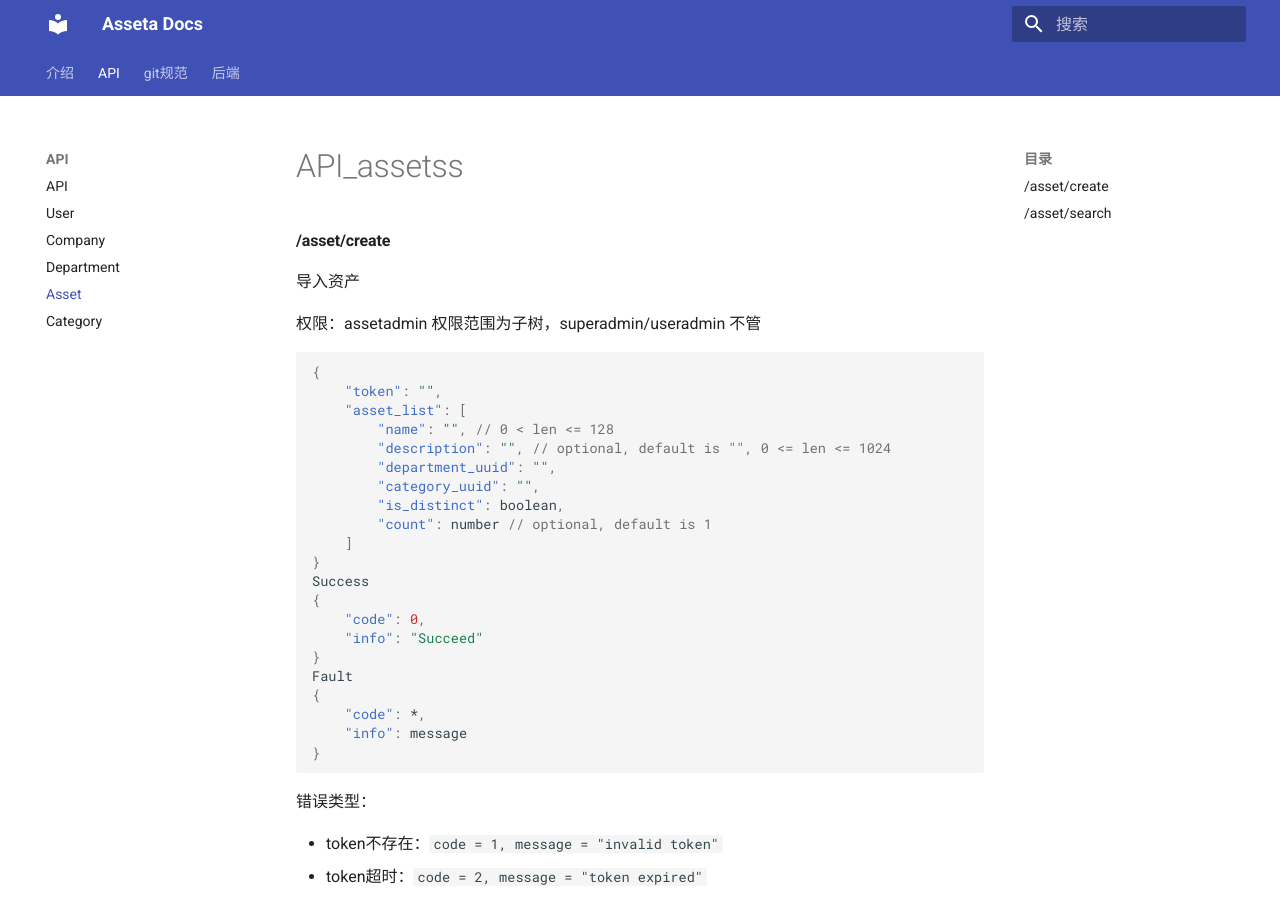
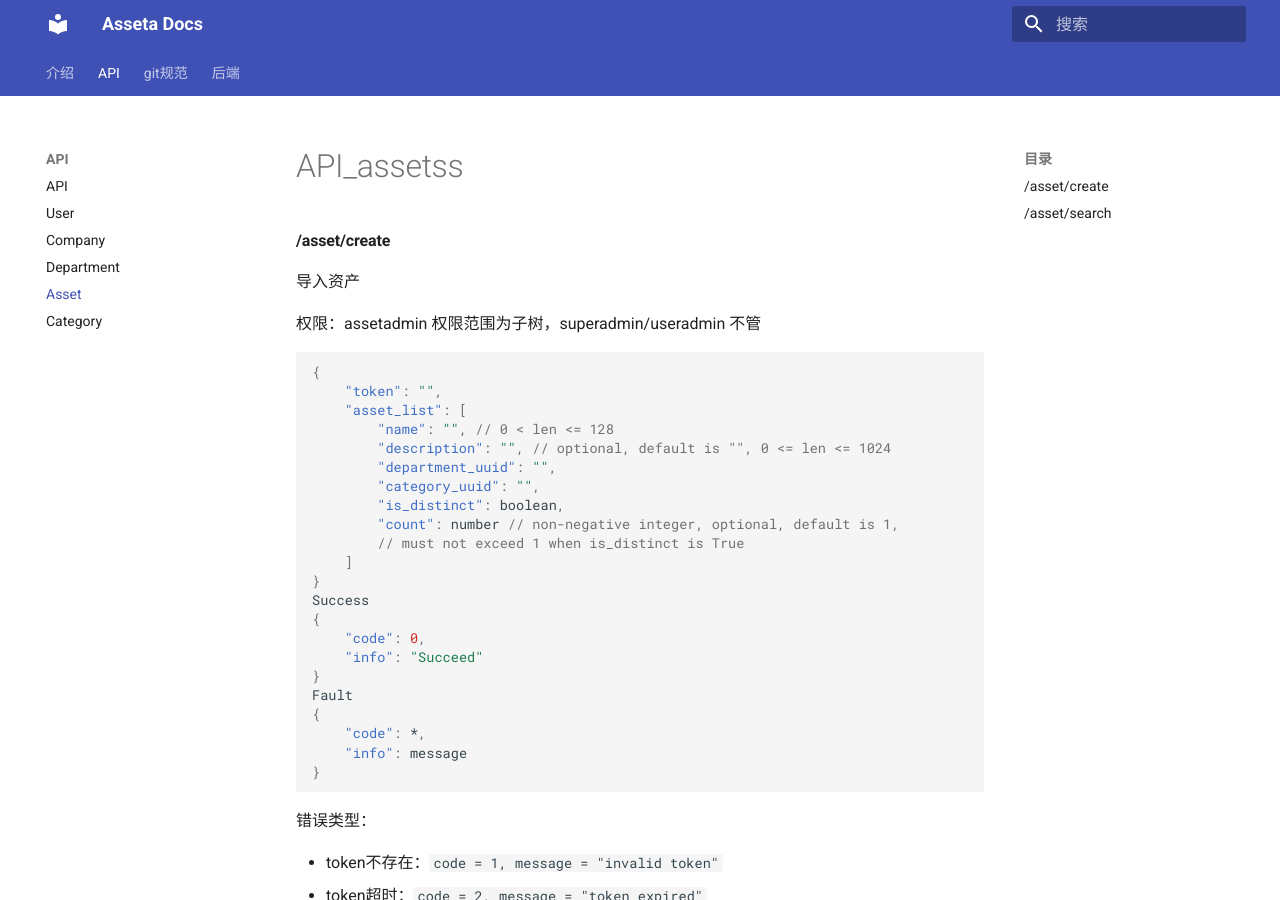
Before and after one commit to kuritas/asseta-docs, an MkDocs documentation site: the page built from docs/API/asset.md, in a window 1280 px wide and 900 px high. Built offline with MkDocs 1.6.1 and Material for MkDocs 9.7.7, drawn with Linux system fonts in a browser that asks for light colours.

Commit message:
asset/create limits

```diff
--- a/docs/API/asset.md
+++ b/docs/API/asset.md
@@ -15,7 +15,8 @@
 		"department_uuid": "",
 		"category_uuid": "",
 		"is_distinct": boolean,
-		"count": number // optional, default is 1
+		"count": number // non-negative integer, optional, default is 1,
+		// must not exceed 1 when is_distinct is True
 	]
 }
 Success
```
